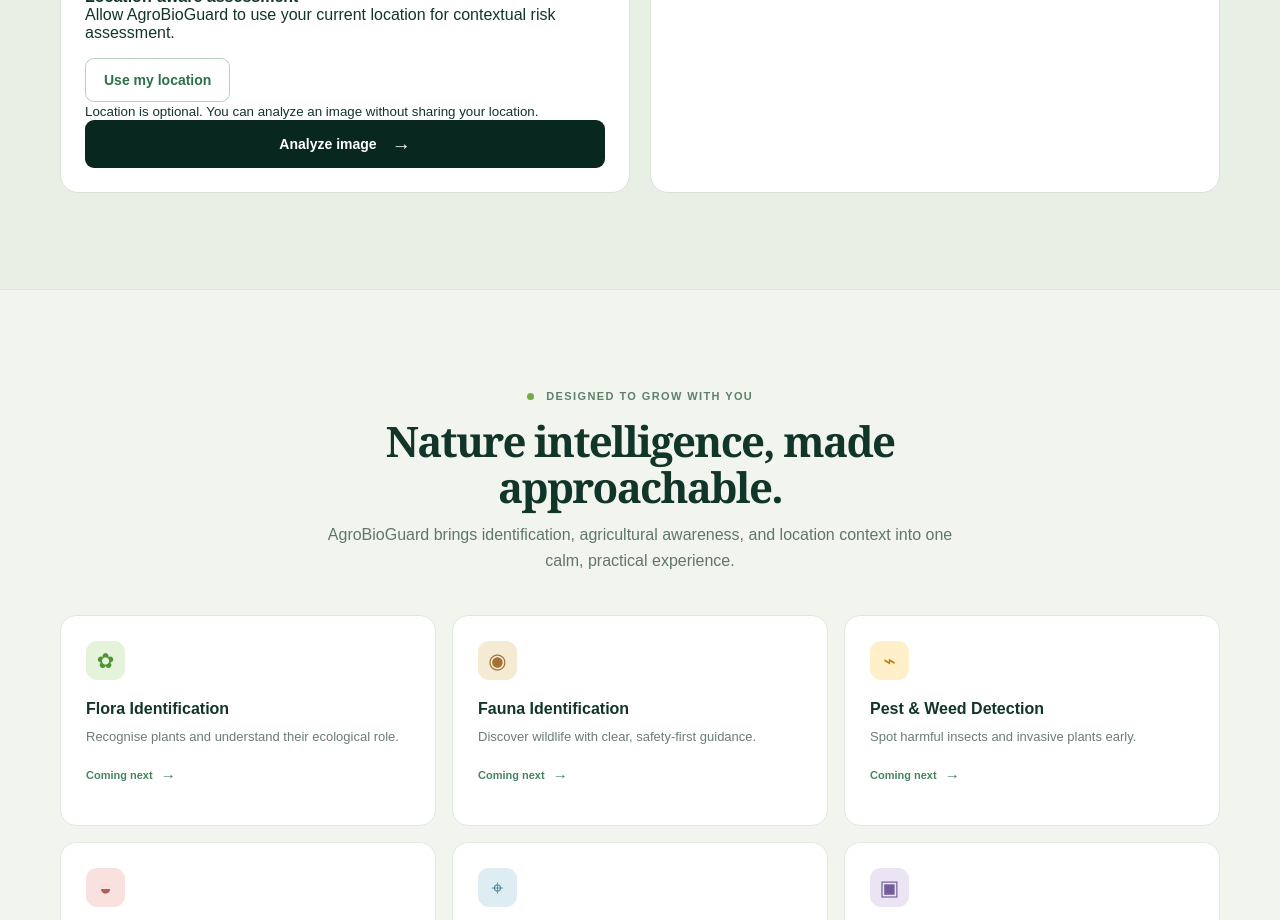
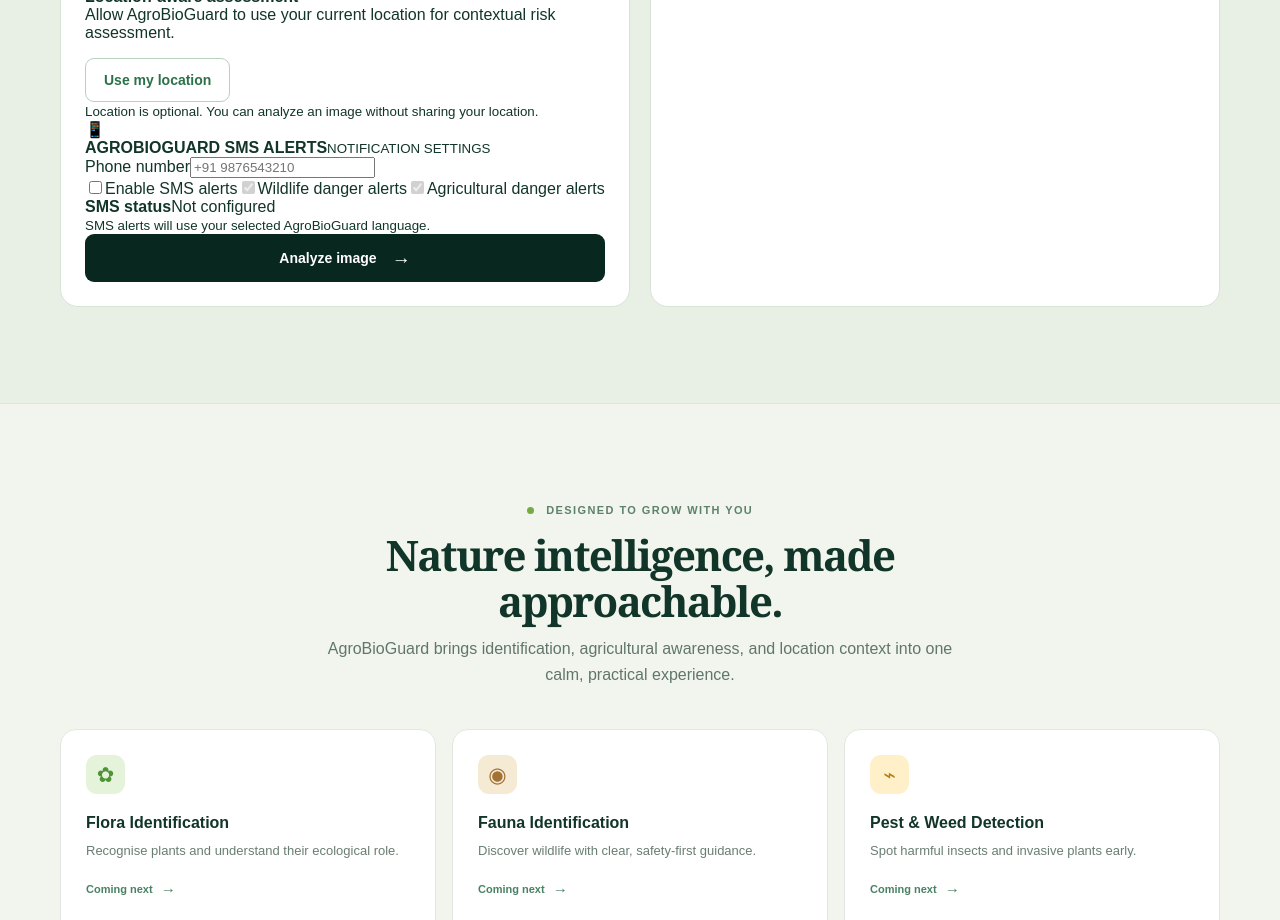
Before and after one commit to jobi41215-stack/agrobioguard, a Next.js app: page / in a window 1280 px wide. Shown: the part 1860-2780 px from the top of the page. Built offline with nearby package versions, Linux system fonts and the light colour scheme.

Commit message:
Add danger alert engine and update fauna AI

```diff
--- a/app/api/fauna/route.ts
+++ b/app/api/fauna/route.ts
@@ -1,7 +1,7 @@
 import { NextResponse } from "next/server";
 
 const GEMINI_API_URL =
-  "https://generativelanguage.googleapis.com/v1beta/models/gemini-3.6-flash:generateContent";
+  "https://generativelanguage.googleapis.com/v1beta/models/gemini-3.5-flash-lite:generateContent";
 
 export async function POST(request: Request) {
   try {
--- a/components/identification-workspace.tsx
+++ b/components/identification-workspace.tsx
@@ -13,6 +13,10 @@
 import { assessRisk } from "@/lib/analysis/risk-assessment-service";
 import { generateWarning } from "@/lib/analysis/warning-service";
 import { getCurrentLocation } from "@/lib/analysis/location-service";
+import {
+  createAgroAlert,
+  type AgroAlert,
+} from "@/lib/analysis/alert-service";
 
 import type { AnalysisResult } from "@/lib/analysis/types";
 import type {
@@ -44,6 +48,14 @@
   const [riskAssessment, setRiskAssessment] =
     useState<RiskAssessment>();
   const [warning, setWarning] = useState<AgroWarning>();
+const [smsPhoneNumber, setSmsPhoneNumber] = useState("");
+const [smsEnabled, setSmsEnabled] = useState(false);
+const [smsWildlifeEnabled, setSmsWildlifeEnabled] = useState(true);
+const [smsAgricultureEnabled, setSmsAgricultureEnabled] = useState(true);
+const [smsPreferencesLoaded, setSmsPreferencesLoaded] =
+  useState(false);
+const [agroAlert, setAgroAlert] =
+  useState<AgroAlert>();
 const [analyzedLanguage, setAnalyzedLanguage] =
   useState<string>();
 
@@ -65,18 +77,8 @@
       }
     };
   }, [preview]);
-useEffect(() => {
-  if (
-    !image ||
-    state !== "success" ||
-    !analyzedLanguage ||
-    analyzedLanguage === language
-  ) {
-    return;
-  }
 
-  void analyzeImage();
-}, [language, image, state, analyzedLanguage]);
+
 
   function selectFile(event: ChangeEvent<HTMLInputElement>) {
     const file = event.target.files?.[0];
@@ -203,9 +205,15 @@
        assessment,
        language as IdentificationLanguage,
       );
+      const generatedAlert = createAgroAlert(
+  analysis,
+  assessment,
+  location,
+);
      setResult(analysis);
 setRiskAssessment(assessment);
 setWarning(generatedWarning);
+setAgroAlert(generatedAlert ?? undefined);
 setAnalyzedLanguage(language);
 setState("success");
     } catch (analysisError) {
@@ -464,6 +472,100 @@
                 </small>
               ) : null}
             </div>
+            {/* SMS ALERT PREFERENCES */}
+
+<div className="sms-alert-panel">
+  <div className="risk-card-header">
+    <span
+      aria-hidden="true"
+      className="warning-icon"
+    >
+      📱
+    </span>
+
+    <div>
+      <b>AGROBIOGUARD SMS ALERTS</b>
+      <small>NOTIFICATION SETTINGS</small>
+    </div>
+  </div>
+
+  <div className="sms-field">
+    <label htmlFor="sms-phone">
+      Phone number
+    </label>
+
+    <input
+      id="sms-phone"
+      type="tel"
+      inputMode="tel"
+      placeholder="+91 9876543210"
+      value={smsPhoneNumber}
+      onChange={(event) =>
+        setSmsPhoneNumber(event.target.value)
+      }
+    />
+  </div>
+
+  <label className="sms-option">
+    <input
+      type="checkbox"
+      checked={smsEnabled}
+      onChange={(event) =>
+        setSmsEnabled(event.target.checked)
+      }
+    />
+
+    <span>
+      Enable SMS alerts
+    </span>
+  </label>
+
+  <label className="sms-option">
+    <input
+      type="checkbox"
+      checked={smsWildlifeEnabled}
+      onChange={(event) =>
+        setSmsWildlifeEnabled(event.target.checked)
+      }
+      disabled={!smsEnabled}
+    />
+
+    <span>
+      Wildlife danger alerts
+    </span>
+  </label>
+
+  <label className="sms-option">
+    <input
+      type="checkbox"
+      checked={smsAgricultureEnabled}
+      onChange={(event) =>
+        setSmsAgricultureEnabled(
+          event.target.checked,
+        )
+      }
+      disabled={!smsEnabled}
+    />
+
+    <span>
+      Agricultural danger alerts
+    </span>
+  </label>
+
+  <div className="sms-status">
+    <b>SMS status</b>
+
+    <span>
+      {smsEnabled && smsPhoneNumber.trim()
+        ? "Ready"
+        : "Not configured"}
+    </span>
+  </div>
+
+  <small>
+    SMS alerts will use your selected AgroBioGuard language.
+  </small>
+</div>
 
             {/* =========================
                 GENERAL ERROR
@@ -680,44 +782,138 @@
                 ) : null}
 
                 {/* AGRICULTURAL WARNING */}
-                {warning && warning.category === "Fauna" && warning.severity === "warning" ? (
-  <div className="important-alert-label">
-    🚨 IMPORTANT WILDLIFE ALERT
-  </div>
-) : null}
-                {warning ? (
-                  <div
-                    className={getWarningClass(
-                      warning.severity,
-                    )}
-                  >
+
+
+{/* AGROBIOGUARD DANGER ALERT */}
+{agroAlert ? (
+  <div className="risk-card warning">
     <div className="risk-card-header">
       <span
         aria-hidden="true"
         className="warning-icon"
       >
-    {warning.severity === "warning" ? "🚨" : "⚠️"}
+        🚨
       </span>
 
       <div>
-    <b>
-      {warning.title}
-    </b>
+        <b>HIGH PRIORITY ALERT</b>
 
         <small>
-      {warning.severity.toUpperCase()}
+          {agroAlert.priority.toUpperCase()}
         </small>
       </div>
     </div>
+
+    <h4>{agroAlert.species}</h4>
+
     <p>
-                      {warning.message}
+      {agroAlert.message}
     </p>
 
+    {agroAlert.location?.latitude !== undefined &&
+    agroAlert.location?.longitude !== undefined ? (
+      <p>
+        📍{" "}
+        {agroAlert.location.latitude.toFixed(6)},{" "}
+        {agroAlert.location.longitude.toFixed(6)}
+      </p>
+    ) : null}
+{/* SMS ALERT PREFERENCES */}
+<div className="sms-alert-panel">
+  <div className="risk-card-header">
+    <span
+      aria-hidden="true"
+      className="warning-icon"
+    >
+      📱
+    </span>
+
+    <div>
+      <b>AGROBIOGUARD SMS ALERTS</b>
+      <small>NOTIFICATION SETTINGS</small>
+    </div>
+  </div>
+
+  <div className="sms-field">
+    <label htmlFor="sms-phone">
+      Phone number
+    </label>
+
+    <input
+      id="sms-phone"
+      type="tel"
+      inputMode="tel"
+      placeholder="+91 9876543210"
+      value={smsPhoneNumber}
+      onChange={(event) =>
+        setSmsPhoneNumber(event.target.value)
+      }
+    />
+  </div>
+
+  <label className="sms-option">
+    <input
+      type="checkbox"
+      checked={smsEnabled}
+      onChange={(event) =>
+        setSmsEnabled(event.target.checked)
+      }
+    />
+    <span>
+      Enable SMS alerts
+    </span>
+  </label>
+
+  <label className="sms-option">
+    <input
+      type="checkbox"
+      checked={smsWildlifeEnabled}
+      onChange={(event) =>
+        setSmsWildlifeEnabled(event.target.checked)
+      }
+      disabled={!smsEnabled}
+    />
+    <span>
+      Wildlife danger alerts
+    </span>
+  </label>
+
+  <label className="sms-option">
+    <input
+      type="checkbox"
+      checked={smsAgricultureEnabled}
+      onChange={(event) =>
+        setSmsAgricultureEnabled(
+          event.target.checked,
+        )
+      }
+      disabled={!smsEnabled}
+    />
+    <span>
+      Agricultural danger alerts
+    </span>
+  </label>
+
+  <div className="sms-status">
+    <b>SMS status</b>
+
+    <span>
+      {smsEnabled && smsPhoneNumber.trim()
+        ? "Ready"
+        : "Not configured"}
+    </span>
+  </div>
+
+  <small>
+    SMS language will follow the language selected in
+    AgroBioGuard.
+  </small>
+</div>
     <div className="warning-recommendation">
       <b>{t.warningAction}</b>
 
       <span>
-                        {warning.recommendation}
+        {agroAlert.recommendation}
       </span>
     </div>
   </div>
--- /dev/null
+++ b/lib/analysis/alert-service.ts
@@ -0,0 +1,70 @@
+import type { AnalysisResult } from "./types";
+import type {
+  LocationContext,
+  RiskAssessment,
+} from "./risk-types";
+
+export type AlertPriority = "high" | "moderate" | "low";
+
+export type AgroAlert = {
+  id: string;
+  priority: AlertPriority;
+  category: AnalysisResult["category"];
+  species: string;
+  scientificName?: string;
+  title: string;
+  message: string;
+  recommendation: string;
+  location?: LocationContext;
+  detectedAt: string;
+  notificationRequired: boolean;
+};
+
+function getAlertFingerprint(
+  result: AnalysisResult,
+  location?: LocationContext,
+): string {
+  const species = (
+    result.scientificName ??
+    result.identifiedName
+  )
+    .toLowerCase()
+    .replace(/[^a-z0-9]+/g, "-");
+
+  const locationKey =
+    location?.latitude !== undefined &&
+    location?.longitude !== undefined
+      ? `${location.latitude.toFixed(3)}-${location.longitude.toFixed(3)}`
+      : "no-location";
+
+  const timeBucket = Math.floor(
+    Date.now() / (10 * 60 * 1000),
+  );
+
+  return `${species}-${locationKey}-${timeBucket}`;
+}
+export function createAgroAlert(
+  result: AnalysisResult,
+  assessment: RiskAssessment,
+  location?: LocationContext,
+): AgroAlert | null {
+  if (assessment.level !== "high") {
+    return null;
+  }
+
+  const alert: AgroAlert = {
+    id: `alert-${getAlertFingerprint(result, location)}`,
+    priority: "high",
+    category: result.category,
+    species: result.identifiedName,
+    scientificName: result.scientificName,
+    title: assessment.title,
+    message: assessment.description,
+    recommendation: assessment.recommendation,
+    location,
+    detectedAt: new Date().toISOString(),
+    notificationRequired: true,
+  };
+
+  return alert;
+}
```
Lines whose indentation alone changed are shown as unchanged.
